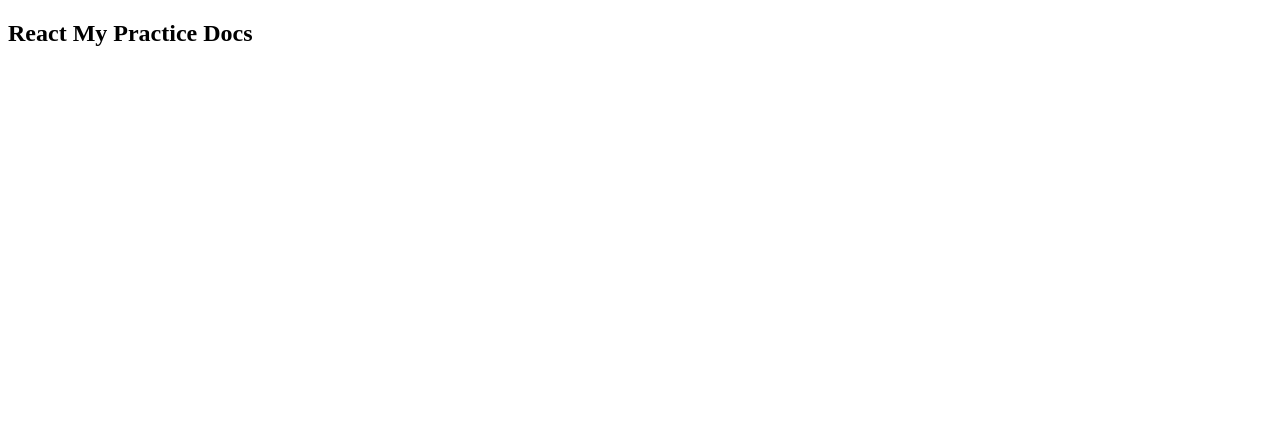
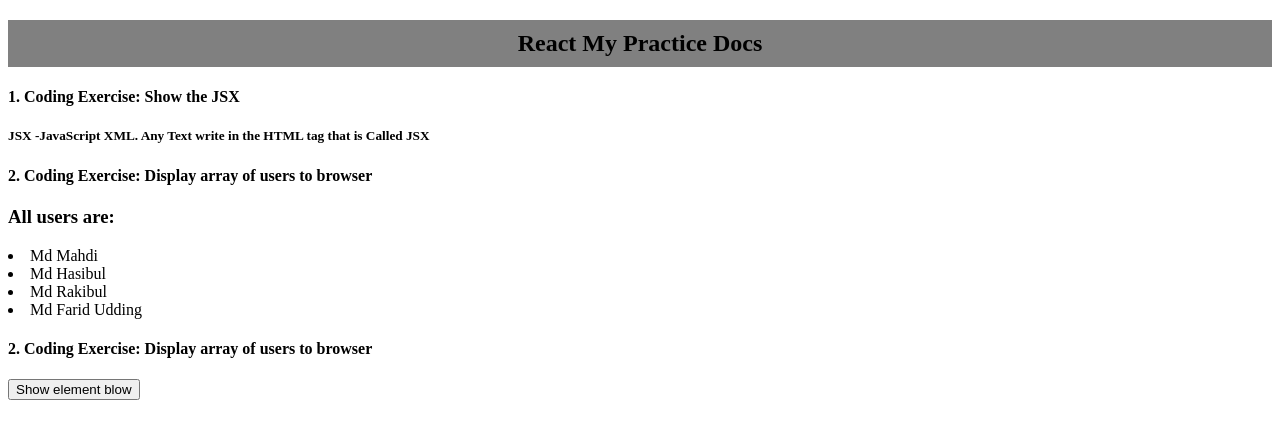
Before and after one commit to emonmahdi/react-my-learn-documentation, a React (Vite) app: page / in a window 1280 px wide. Shown: the top 438 px of the page. Built offline with nearby package versions, Linux system fonts and the light colour scheme.

Commit message:
add 3 coding problem practice

```diff
--- a/src/App.jsx
+++ b/src/App.jsx
@@ -1,7 +1,22 @@
+import FirstJSX from "./coding/FirstJSX";
+import Second from "./coding/Second";
+import Third from "./coding/Third";
+
 function App() {
   return (
     <>
-      <h2>React My Practice Docs</h2>
+      <h2
+        style={{
+          textAlign: "center",
+          background: "gray",
+          padding: "10px 15px",
+        }}
+      >
+        React My Practice Docs
+      </h2>
+      <FirstJSX />
+      <Second />
+      <Third />
     </>
   );
 }
--- /dev/null
+++ b/src/coding/FirstJSX.jsx
@@ -0,0 +1,12 @@
+const FirstJSX = () => {
+  return (
+    <div>
+      <h4>1. Coding Exercise: Show the JSX </h4>
+      <h5>
+        JSX -JavaScript XML. Any Text write in the HTML tag that is Called JSX
+      </h5>
+    </div>
+  );
+};
+
+export default FirstJSX;
--- /dev/null
+++ b/src/coding/Second.jsx
@@ -0,0 +1,20 @@
+const users = [
+  { id: 1, name: "Md Mahdi" },
+  { id: 2, name: "Md Hasibul" },
+  { id: 3, name: "Md Rakibul" },
+  { id: 4, name: "Md Farid Udding" },
+];
+
+const Second = () => {
+  return (
+    <div>
+      <h4>2. Coding Exercise: Display array of users to browser</h4>
+      <h3>All users are: </h3>
+      {users.map((user) => (
+        <li key={user.id}>{user.name}</li>
+      ))}
+    </div>
+  );
+};
+
+export default Second;
--- /dev/null
+++ b/src/coding/Third.jsx
@@ -0,0 +1,16 @@
+import { useState } from "react";
+
+const Third = () => {
+  const [show, setShow] = useState(false);
+  return (
+    <div>
+      <h4>2. Coding Exercise: Display array of users to browser</h4>
+      <button onClick={() => setShow(!show)}>
+        {show ? "Hide element blow" : "Show element blow"}{" "}
+      </button>
+      {show && <h3>Important Text...</h3>}
+    </div>
+  );
+};
+
+export default Third;
```
Also changed, not shown: 1 other file (tests, documents, lock files or other folders).
